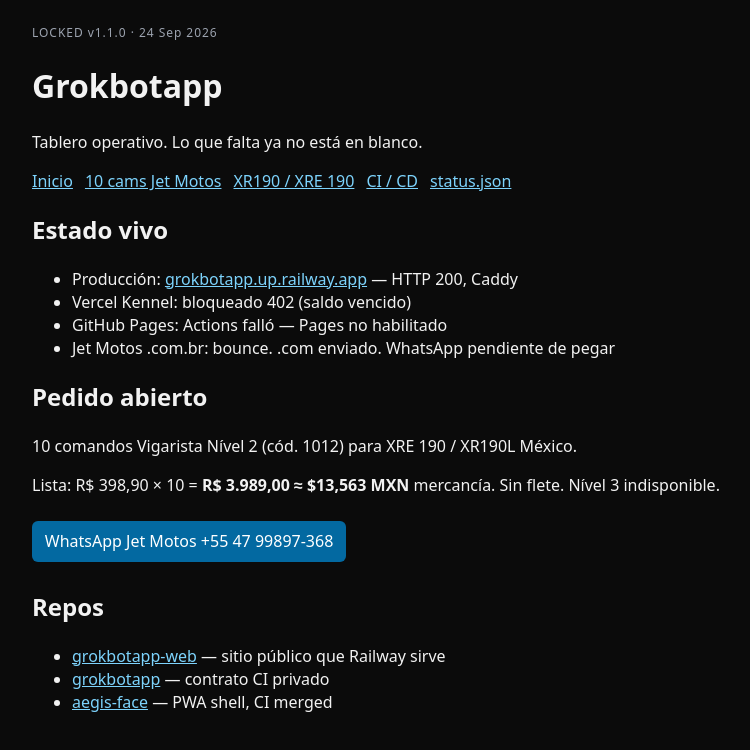
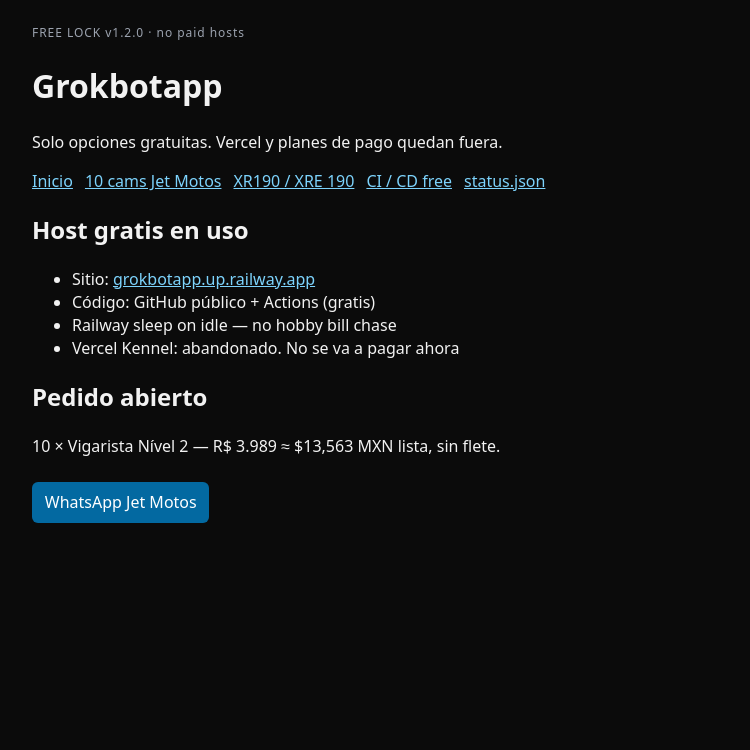
Before and after one commit to elbarbongdl88-ui/grokbotapp-web, a plain HTML site: page index.html in a window 1280 px wide. Shown: the whole page, without its empty margins (192-942 px from the left). Drawn offline with Linux system fonts and the light colour scheme.

Commit message:
Lock free-only hosting. Vercel is out of scope.

```diff
--- a/index.html
+++ b/index.html
@@ -3,48 +3,35 @@
 <head>
   <meta charset="utf-8">
   <meta name="viewport" content="width=device-width, initial-scale=1">
-  <title>Grokbotapp v1.1</title>
+  <title>Grokbotapp free</title>
   <link rel="stylesheet" href="/styles.css">
 </head>
 <body>
   <header>
-    <p class="kicker">LOCKED v1.1.0 · 24 Sep 2026</p>
+    <p class="kicker">FREE LOCK v1.2.0 · no paid hosts</p>
     <h1>Grokbotapp</h1>
-    <p>Tablero operativo. Lo que falta ya no está en blanco.</p>
+    <p>Solo opciones gratuitas. Vercel y planes de pago quedan fuera.</p>
   </header>
-
   <nav>
     <a href="/">Inicio</a>
     <a href="/quote.html">10 cams Jet Motos</a>
     <a href="/fitment.html">XR190 / XRE 190</a>
-    <a href="/stack.html">CI / CD</a>
+    <a href="/stack.html">CI / CD free</a>
     <a href="/status.json">status.json</a>
   </nav>
-
   <section>
-    <h2>Estado vivo</h2>
+    <h2>Host gratis en uso</h2>
     <ul>
-      <li>Producción: <a href="https://grokbotapp.up.railway.app">grokbotapp.up.railway.app</a> — HTTP 200, Caddy</li>
-      <li>Vercel Kennel: bloqueado 402 (saldo vencido)</li>
-      <li>GitHub Pages: Actions falló — Pages no habilitado</li>
-      <li>Jet Motos .com.br: bounce. .com enviado. WhatsApp pendiente de pegar</li>
+      <li>Sitio: <a href="https://grokbotapp.up.railway.app">grokbotapp.up.railway.app</a></li>
+      <li>Código: GitHub público + Actions (gratis)</li>
+      <li>Railway sleep on idle — no hobby bill chase</li>
+      <li>Vercel Kennel: abandonado. No se va a pagar ahora</li>
     </ul>
   </section>
-
   <section>
     <h2>Pedido abierto</h2>
-    <p>10 comandos Vigarista Nível 2 (cód. 1012) para XRE 190 / XR190L México.</p>
-    <p>Lista: R$ 398,90 × 10 = <strong>R$ 3.989,00 ≈ $13,563 MXN</strong> mercancía. Sin flete. Nível 3 indisponible.</p>
-    <p><a class="btn" href="https://wa.me/554799897368">WhatsApp Jet Motos +55 47 99897-368</a></p>
-  </section>
-
-  <section>
-    <h2>Repos</h2>
-    <ul>
-      <li><a href="https://github.com/elbarbongdl88-ui/grokbotapp-web">grokbotapp-web</a> — sitio público que Railway sirve</li>
-      <li><a href="https://github.com/elbarbongdl88-ui/grokbotapp">grokbotapp</a> — contrato CI privado</li>
-      <li><a href="https://github.com/elbarbongdl88-ui/aegis-face">aegis-face</a> — PWA shell, CI merged</li>
-    </ul>
+    <p>10 × Vigarista Nível 2 — R$ 3.989 ≈ $13,563 MXN lista, sin flete.</p>
+    <p><a class="btn" href="https://wa.me/554799897368">WhatsApp Jet Motos</a></p>
   </section>
 </body>
 </html>
```
Also changed, not shown: stack.html (+9 -8 lines), status.json (+6 -18 lines), VERSION.txt.
